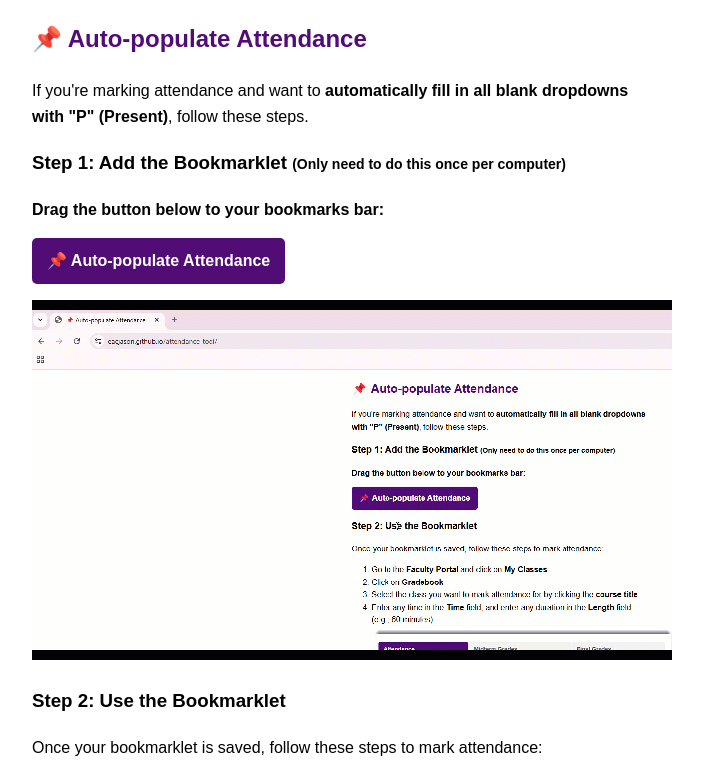
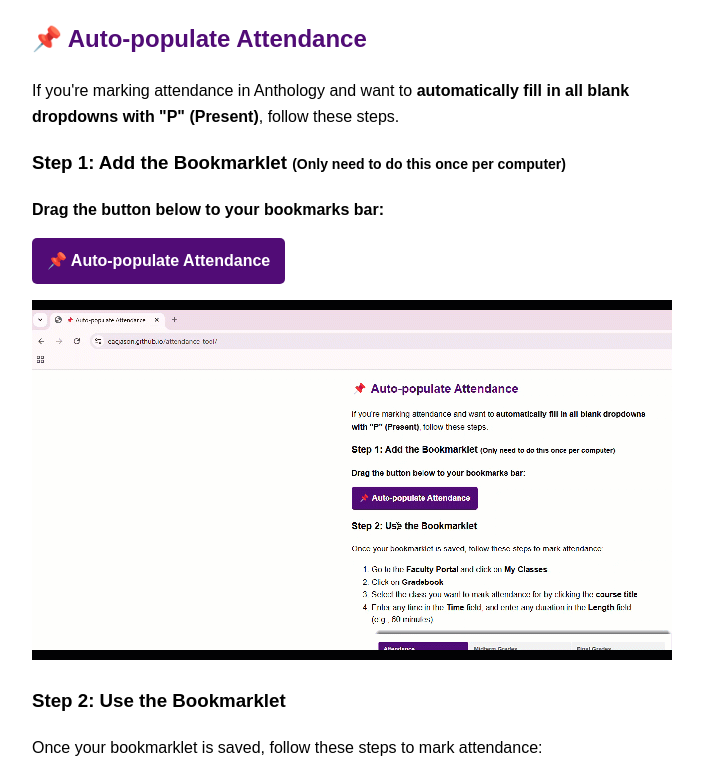
Before and after one commit to eacjason/attendance-tool, a plain HTML site: page index.html in a window 1280 px wide. Shown: the top 774 px of the page, without its empty margins (308-1011 px from the left). Drawn offline with Linux system fonts and the light colour scheme.

Commit message:
Update index.html

```diff
--- a/index.html
+++ b/index.html
@@ -43,7 +43,7 @@
 
     <h2>📌 Auto-populate Attendance</h2>
 
-    <p>If you're marking attendance and want to <strong>automatically fill in all blank dropdowns with "P" (Present)</strong>, follow these steps.</p>
+    <p>If you're marking attendance in Anthology and want to <strong>automatically fill in all blank dropdowns with "P" (Present)</strong>, follow these steps.</p>
 
     <h3>Step 1: Add the Bookmarklet <span style="font-size: 14px;">(Only need to do this once per computer)</span></h3>
     <p><strong>Drag the button below to your bookmarks bar:</strong></p>
```
